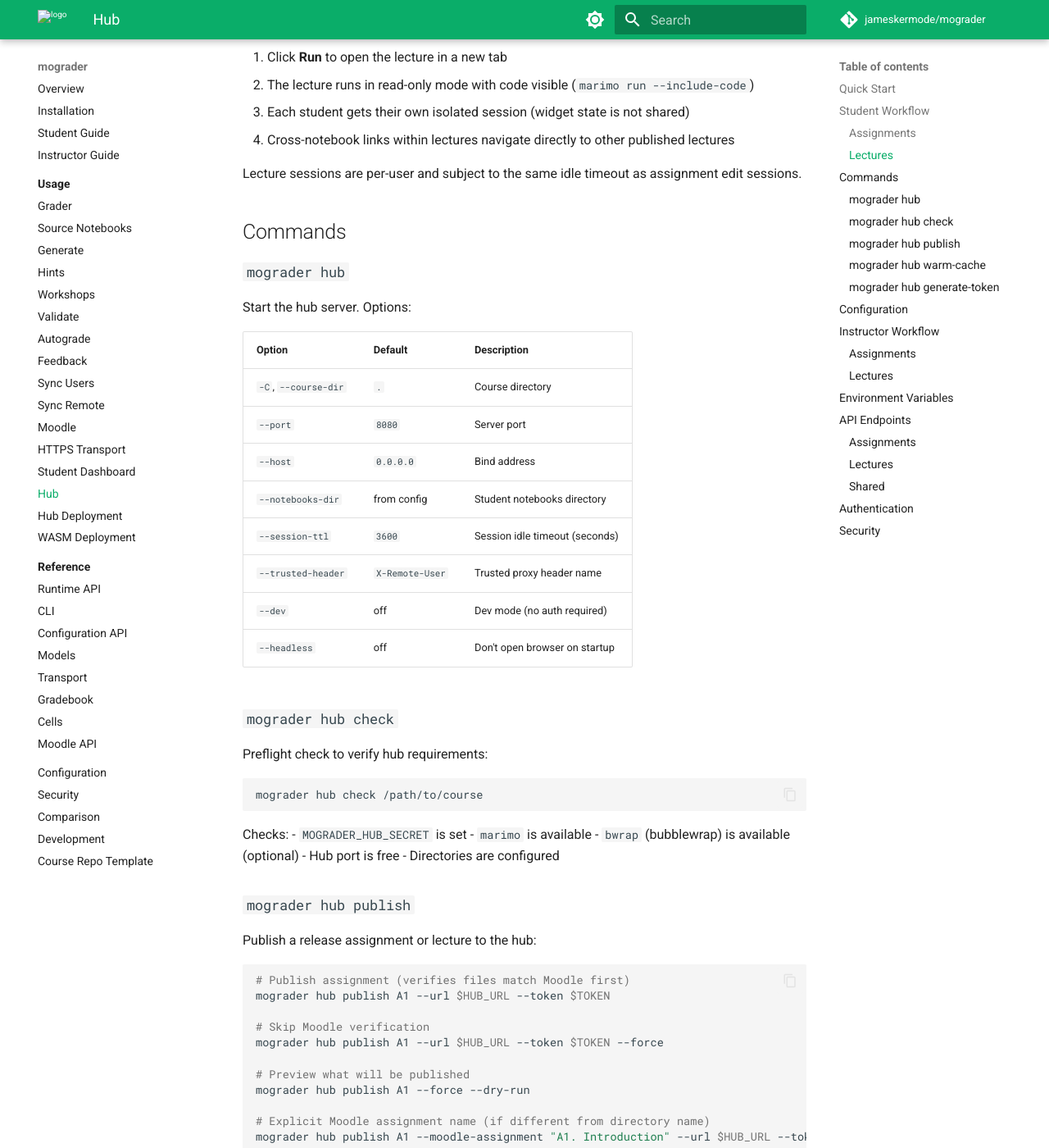
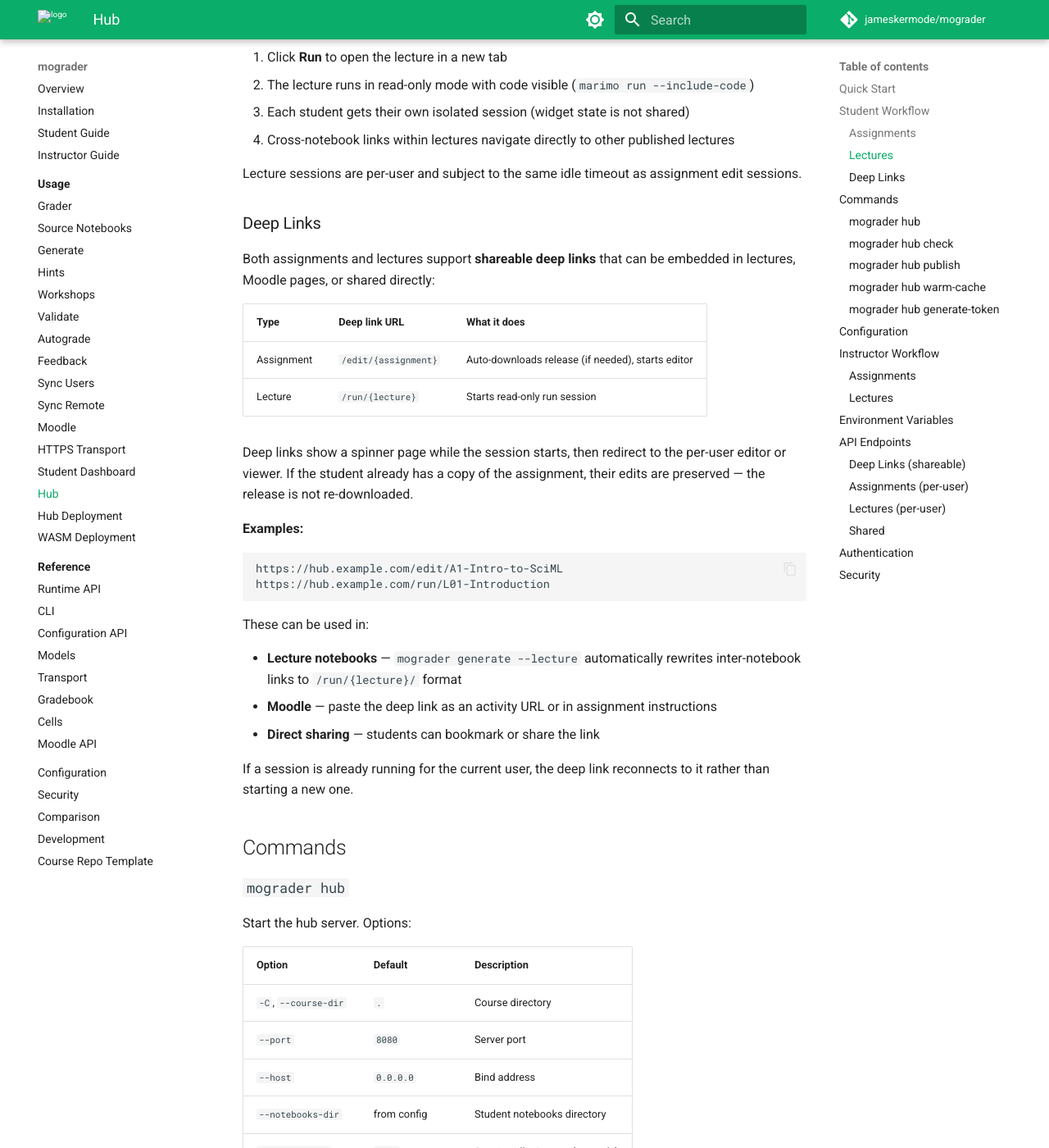
Before and after one commit to jameskermode/mograder, an MkDocs documentation site: the page built from docs/usage/hub.md, in a window 1280 px wide and 1400 px high, scrolled down 1243 px. Shown: the whole window at 82% size. Built offline with MkDocs 1.6.1 and Material for MkDocs 9.7.7, drawn with Linux system fonts in a browser that asks for light colours; comment, search, counter and statistics services are not loaded; some of the changed text lies outside the part shown.

Commit message:
Document deep links in hub usage and deployment guides
- Usage: new Deep Links section explaining shareable URLs for
  assignments (/edit/{name}) and lectures (/run/{name})
- API table: updated with new routes, /edit/user/ and /run/user/
  per-user proxy paths, /start-edit-deep endpoint
- Deployment: expanded lecture sessions section with deep link
  details and per-user URL format

Co-Authored-By: Claude Opus 4.6 (1M context) <noreply@anthropic.com>

````diff
--- a/docs/usage/hub.md
+++ b/docs/usage/hub.md
@@ -47,6 +47,32 @@ If the instructor has published lectures to the hub, they appear in a **Lectures
 4. Cross-notebook links within lectures navigate directly to other published lectures
 
 Lecture sessions are per-user and subject to the same idle timeout as assignment edit sessions.
+
+### Deep Links
+
+Both assignments and lectures support **shareable deep links** that can be embedded in lectures, Moodle pages, or shared directly:
+
+| Type | Deep link URL | What it does |
+|------|--------------|--------------|
+| Assignment | `/edit/{assignment}` | Auto-downloads release (if needed), starts editor |
+| Lecture | `/run/{lecture}` | Starts read-only run session |
+
+Deep links show a spinner page while the session starts, then redirect to the per-user editor or viewer. If the student already has a copy of the assignment, their edits are preserved — the release is not re-downloaded.
+
+**Examples:**
+
+```
+https://hub.example.com/edit/A1-Intro-to-SciML
+https://hub.example.com/run/L01-Introduction
+```
+
+These can be used in:
+
+- **Lecture notebooks** — `mograder generate --lecture` automatically rewrites inter-notebook links to `/run/{lecture}/` format
+- **Moodle** — paste the deep link as an activity URL or in assignment instructions
+- **Direct sharing** — students can bookmark or share the link
+
+If a session is already running for the current user, the deep link reconnects to it rather than starting a new one.
 
 ## Commands
 
@@ -198,27 +224,34 @@ The lecture type is auto-detected from PEP 723 metadata — no `--lecture` flag
 
 ## API Endpoints
 
-### Assignments
+### Deep Links (shareable)
 
 | Method | Path | Description |
 |--------|------|-------------|
+| GET | `/edit/{assignment}` | Spinner → auto-download + start edit session |
+| GET | `/run/{lecture}` | Spinner → start run session |
+
+### Assignments (per-user)
+
+| Method | Path | Description |
+|--------|------|-------------|
+| POST | `/start-edit-deep/{assignment}` | Auto-download release + start edit (used by spinner) |
+| POST | `/start-edit/{user}/{assignment}` | Start edit session (notebook must exist) |
+| POST | `/stop-edit/{user}/{assignment}` | Stop edit session |
 | POST | `/upload/{user}/{assignment}` | Upload a notebook |
 | GET | `/export/{user}/{assignment}` | Download a notebook |
 | POST | `/validate/{user}/{assignment}` | Run validation checks |
 | POST | `/reset/{user}/{assignment}` | Reset to release version |
 | GET | `/status/{user}/{assignment}` | Get assignment status |
 | POST | `/mark-exported/{user}/{assignment}` | Mark as exported |
-| POST | `/start-edit/{user}/{assignment}` | Start marimo edit session |
-| POST | `/stop-edit/{user}/{assignment}` | Stop marimo edit session |
-| `*` | `/edit/{user}/{assignment}/...` | Proxy to marimo editor |
+| `*` | `/edit/user/{user}/{assignment}/...` | Proxy to marimo editor |
 
-### Lectures
+### Lectures (per-user)
 
 | Method | Path | Description |
 |--------|------|-------------|
 | POST | `/start-run/{lecture}` | Start per-user marimo run session |
-| GET | `/run/{lecture}/` | Redirect to per-user session (auto-starts if needed) |
-| `*` | `/run/~{user}/{lecture}/...` | Proxy to marimo run session |
+| `*` | `/run/user/{user}/{lecture}/...` | Proxy to marimo run session |
 
 ### Shared
 
````
Also changed, not shown: docs/hub-deployment.md (+27 -2 lines).
